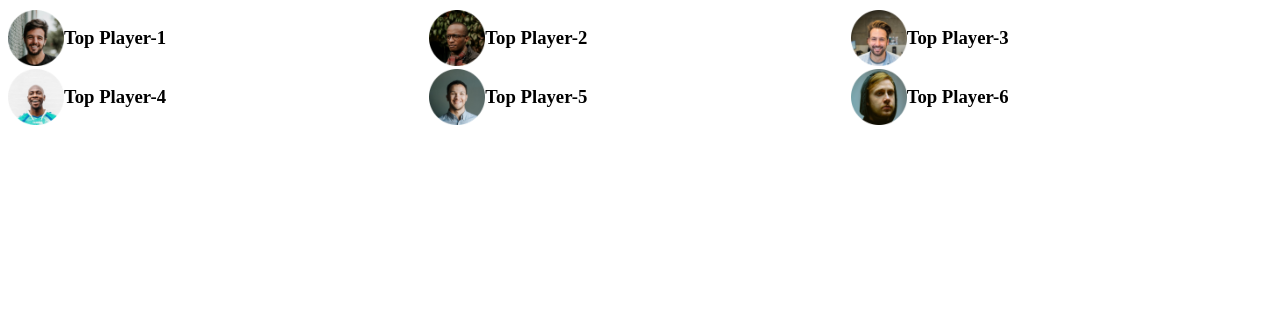
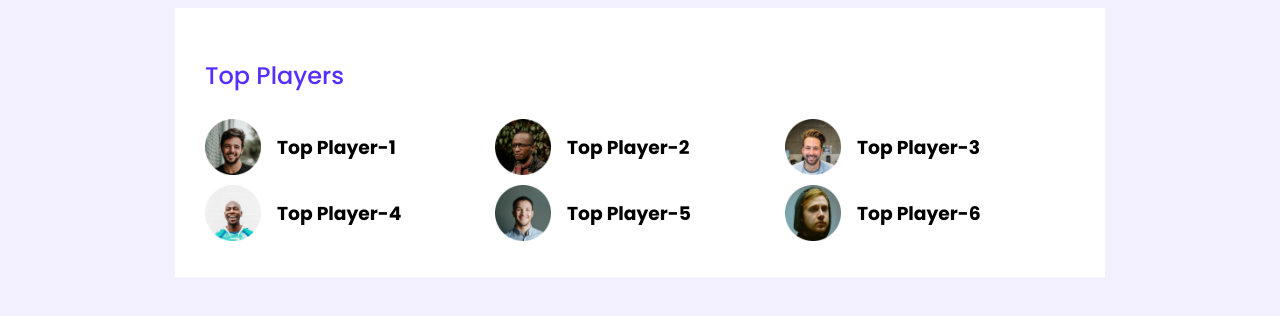
Before and after one commit to kmrajibfaysal/leaderboard_landing_page, a plain HTML site: page index.html in a window 1280 px wide. Drawn offline with Linux system fonts and the light colour scheme.

Commit message:
adding top players part

```diff
--- a/index.html
+++ b/index.html
@@ -5,6 +5,13 @@
     <meta http-equiv="X-UA-Compatible" content="IE=edge" />
     <meta name="viewport" content="width=device-width, initial-scale=1.0" />
     <title>Leader board</title>
+    <!-- google font -->
+    <link rel="preconnect" href="https://fonts.googleapis.com" />
+    <link rel="preconnect" href="https://fonts.gstatic.com" crossorigin />
+    <link
+      href="https://fonts.googleapis.com/css2?family=Poppins:wght@400;500;700;800&family=Roboto:wght@300;400;500;700;900&display=swap"
+      rel="stylesheet"
+    />
     <!-- style -->
     <link rel="stylesheet" href="style.css" />
   </head>
@@ -14,32 +21,33 @@
     <!-- header end -->
     <main>
       <!-- top players and top blogs -->
-      <section>
-        <div class="top-players">
+      <section class="container">
+        <div class="top-players ">
+          <h2 class="section-title">Top Players</h2>
           <div class="players">
             <div class="player">
               <img src="images/players/player-1.png" alt="" />
-              <h3>Top Player-1</h3>
+              <h3 class="player-name">Top Player-1</h3>
             </div>
             <div class="player">
               <img src="images/players/player-2.png" alt="" />
-              <h3>Top Player-2</h3>
+              <h3 class="player-name">Top Player-2</h3>
             </div>
             <div class="player">
               <img src="images/players/player-3.png" alt="" />
-              <h3>Top Player-3</h3>
+              <h3 class="player-name">Top Player-3</h3>
             </div>
             <div class="player">
               <img src="images/players/player-4.png" alt="" />
-              <h3>Top Player-4</h3>
+              <h3 class="player-name">Top Player-4</h3>
             </div>
             <div class="player">
               <img src="images/players/player-5.png" alt="" />
-              <h3>Top Player-5</h3>
+              <h3 class="player-name">Top Player-5</h3>
             </div>
             <div class="player">
               <img src="images/players/player-6.png" alt="" />
-              <h3>Top Player-6</h3>
+              <h3 class="player-name">Top Player-6</h3>
             </div>
           </div>
         </div>
--- a/style.css
+++ b/style.css
@@ -1,3 +1,27 @@
+/* common styles or utilities */
+body {
+  font-family: 'Poppins', sans-serif;
+  background-color: #f3f1ff;
+}
+
+main {
+  display: flex;
+  justify-content: center;
+}
+
+.section-title {
+  color: #562eff;
+  font-weight: 500;
+  font-size: 24px;
+  line-height: 36px;
+}
+
+.container {
+  background-color: #fff;
+  width: 870px;
+  padding: 30px;
+}
+
 /* top players style */
 .players {
   display: grid;
@@ -12,4 +36,7 @@
   width: 56px;
   height: 56px;
 }
-/* Hi there its all about testing and doing some greate jobs */
+
+.player-name {
+  margin-left: 16px;
+}
```
